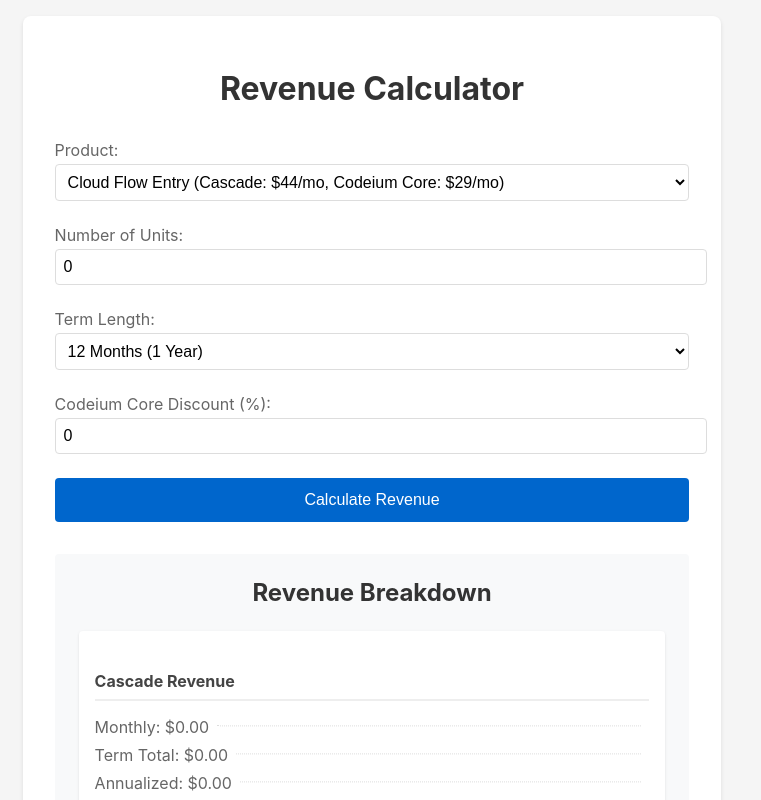
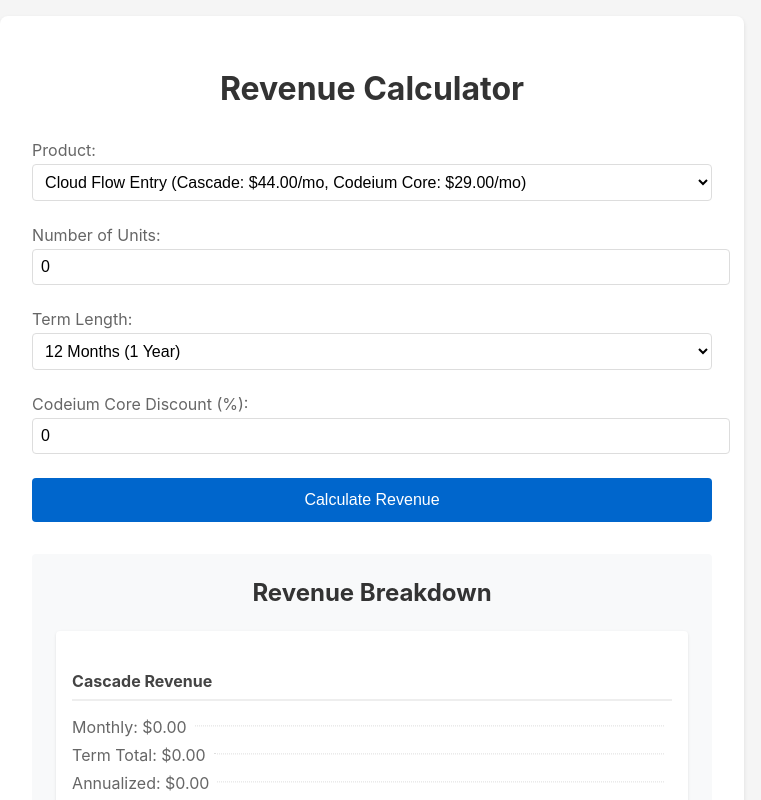
Before and after one commit to navsharma1/quota-calculator-web, a React app: page / in a window 1280 px wide. Both pictures are taken after a click on the button "Calculate Revenue". Shown: the top 800 px of the page, without its empty margins (300-1061 px from the left). Built offline with nearby package versions, Linux system fonts and the light colour scheme.

Commit message:
Add proper currency formatting

```diff
--- a/src/App.tsx
+++ b/src/App.tsx
@@ -35,6 +35,16 @@ const termOptions = [
   { value: 24, label: '24 Months (2 Years)' },
   { value: 36, label: '36 Months (3 Years)' }
 ];
+
+// Currency formatter
+const formatCurrency = (amount: number): string => {
+  return new Intl.NumberFormat('en-US', {
+    style: 'currency',
+    currency: 'USD',
+    minimumFractionDigits: 2,
+    maximumFractionDigits: 2
+  }).format(amount);
+};
 
 const App: React.FC = () => {
   const [selectedProduct, setSelectedProduct] = useState<Product>(products[0]);
@@ -110,7 +120,7 @@ const App: React.FC = () => {
           >
             {products.map(product => (
               <option key={product.name} value={product.name}>
-                {product.name} (Cascade: ${product.cascadeListPrice}/mo, Codeium Core: ${product.codeiumCoreListPrice}/mo)
+                {product.name} (Cascade: {formatCurrency(product.cascadeListPrice)}/mo, Codeium Core: {formatCurrency(product.codeiumCoreListPrice)}/mo)
               </option>
             ))}
           </select>
@@ -166,24 +176,24 @@ const App: React.FC = () => {
           <div className="details">
             <div className="product-revenue">
               <h4>Cascade Revenue</h4>
-              <p>Monthly: ${revenue.cascadeRevenue.monthly.toFixed(2)}</p>
-              <p>Term Total: ${revenue.cascadeRevenue.term.toFixed(2)}</p>
-              <p>Annualized: ${revenue.cascadeRevenue.annual.toFixed(2)}</p>
+              <p>Monthly: {formatCurrency(revenue.cascadeRevenue.monthly)}</p>
+              <p>Term Total: {formatCurrency(revenue.cascadeRevenue.term)}</p>
+              <p>Annualized: {formatCurrency(revenue.cascadeRevenue.annual)}</p>
             </div>
 
             <div className="product-revenue">
               <h4>Codeium Core Revenue (with {discount}% discount)</h4>
-              <p>Monthly: ${revenue.codeiumCoreRevenue.monthly.toFixed(2)}</p>
-              <p>Term Total: ${revenue.codeiumCoreRevenue.term.toFixed(2)}</p>
-              <p>Annualized: ${revenue.codeiumCoreRevenue.annual.toFixed(2)}</p>
-              <p className="discount">Total Discount: -${revenue.codeiumCoreRevenue.discountAmount.toFixed(2)}</p>
+              <p>Monthly: {formatCurrency(revenue.codeiumCoreRevenue.monthly)}</p>
+              <p>Term Total: {formatCurrency(revenue.codeiumCoreRevenue.term)}</p>
+              <p>Annualized: {formatCurrency(revenue.codeiumCoreRevenue.annual)}</p>
+              <p className="discount">Total Discount: -{formatCurrency(revenue.codeiumCoreRevenue.discountAmount)}</p>
             </div>
 
             <div className="product-revenue total">
               <h4>Total Revenue</h4>
-              <p>Monthly: ${revenue.totalRevenue.monthly.toFixed(2)}</p>
-              <p>Term Total: ${revenue.totalRevenue.term.toFixed(2)}</p>
-              <p>Annualized: ${revenue.totalRevenue.annual.toFixed(2)}</p>
+              <p>Monthly: {formatCurrency(revenue.totalRevenue.monthly)}</p>
+              <p>Term Total: {formatCurrency(revenue.totalRevenue.term)}</p>
+              <p>Annualized: {formatCurrency(revenue.totalRevenue.annual)}</p>
             </div>
           </div>
         </div>
```
